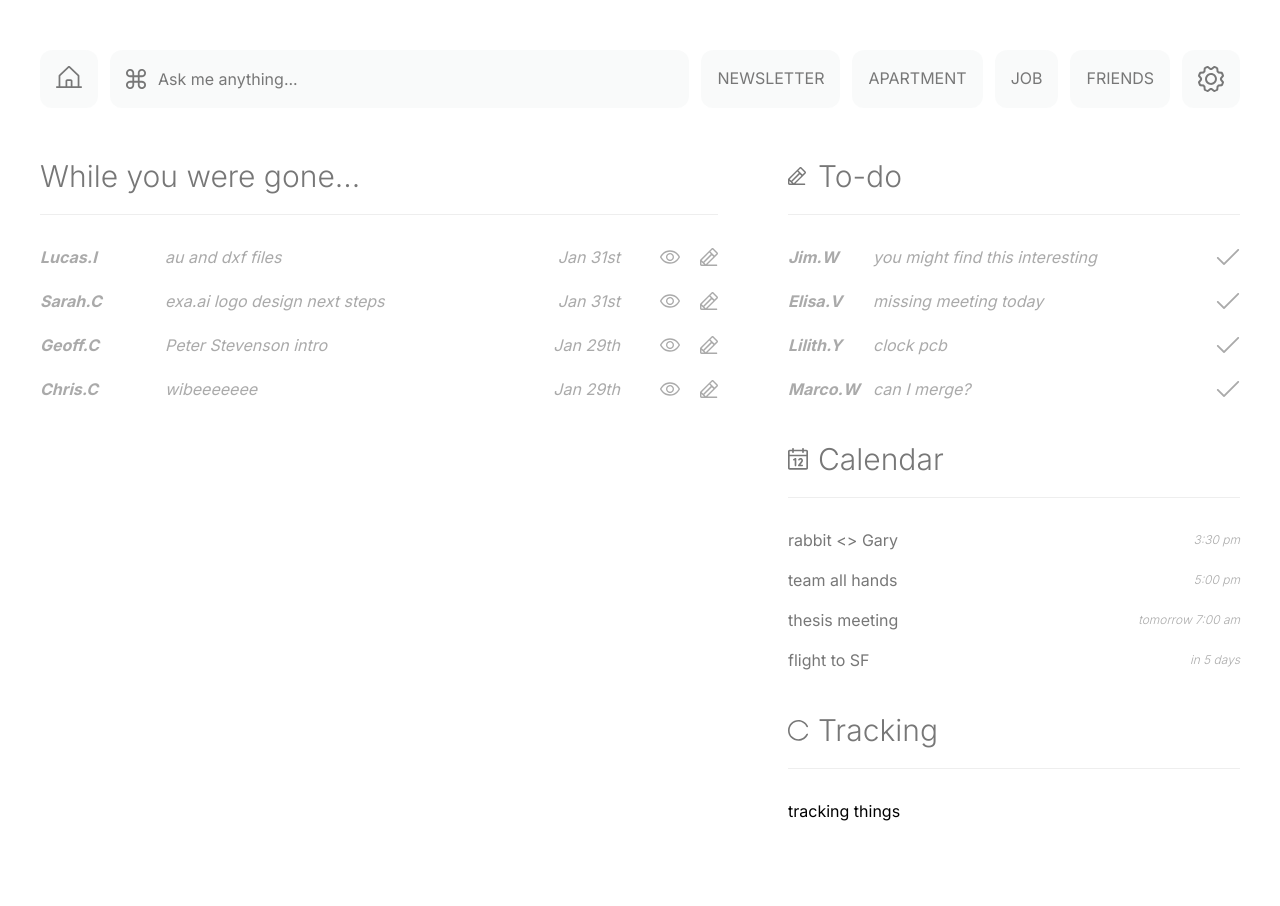
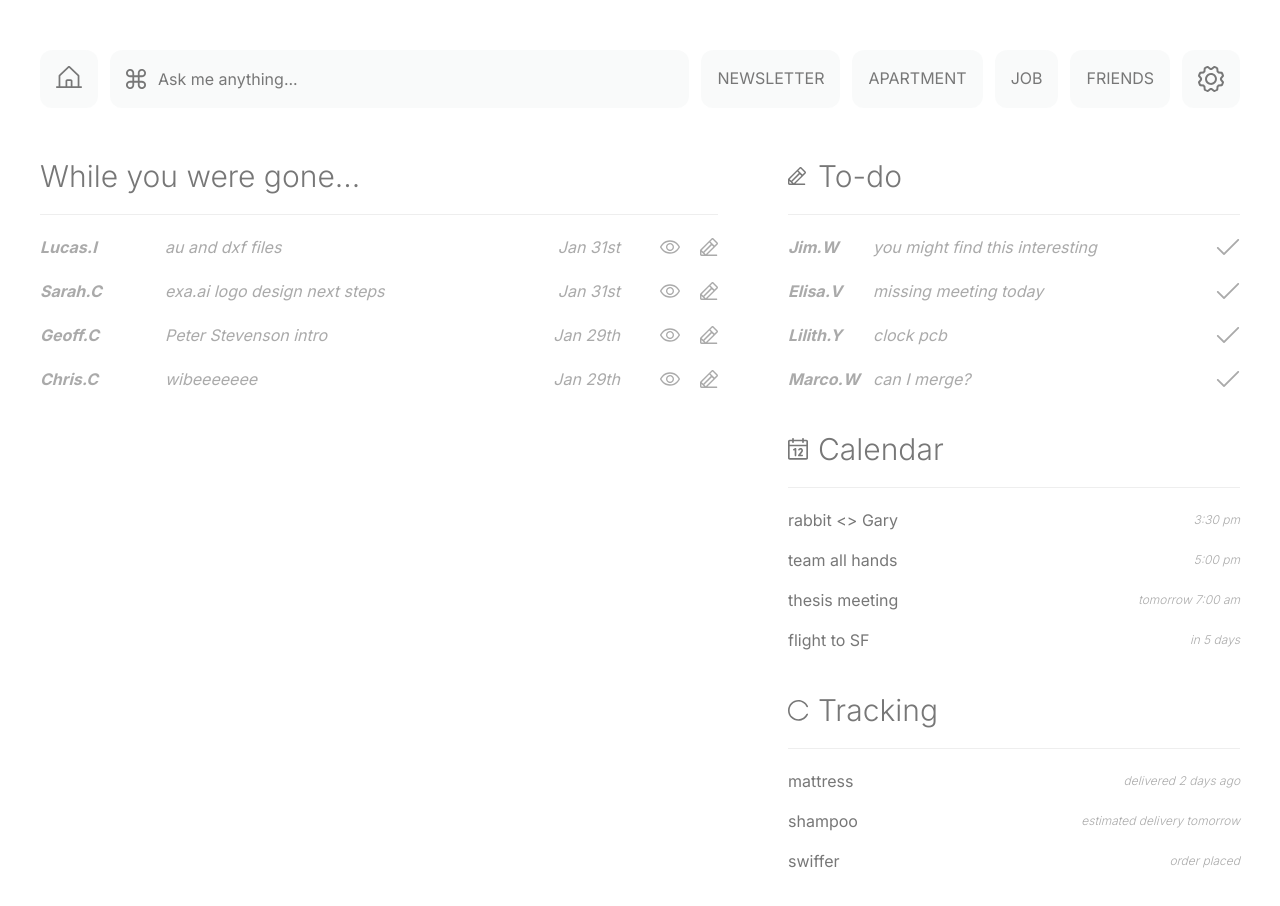
Before and after one commit to marcowang01/envelope-demo, a Next.js app: page / in a window 1280 px wide. Shown: the top 906 px of the page. Built offline with nearby package versions, Linux system fonts and the light colour scheme.

Commit message:
fix margins

```diff
--- a/src/components/calendarCard.tsx
+++ b/src/components/calendarCard.tsx
@@ -5,7 +5,7 @@ import { SimpleRow } from "./simpleRow";
 
 function CalendarCardItems() {
   return (
-    <div className="flex flex-col gap-4 justify start">
+    <div className="flex flex-col gap-4 justify start mt-[20px]">
       {calendarEvents.map((event) => (
         <SimpleRow
           key={event.id}
--- a/src/components/card.tsx
+++ b/src/components/card.tsx
@@ -24,7 +24,7 @@ export function Card({
         {title}
       </div>
       <div className="w-full h-[1px] bg-gray-350" />
-      <div className="w-full mt-[30px] mb-[40px]">{body}</div>
+      <div className="w-full mb-[40px]">{body}</div>
     </div>
   );
 }
--- a/src/components/summaryCard.tsx
+++ b/src/components/summaryCard.tsx
@@ -4,7 +4,7 @@ import { EmailRow } from "./emailRow";
 
 function SummaryCardItems() {
   return (
-    <div className="flex flex-col gap-[20px] w-full">
+    <div className="flex flex-col gap-[20px] w-full mt-[20px]">
       {summaryItems.map((email, index) => {
         return (
           <EmailRow
--- a/src/components/todoCard.tsx
+++ b/src/components/todoCard.tsx
@@ -5,7 +5,7 @@ import { EmailRow } from "./emailRow";
 
 function TodoCardItems() {
   return (
-    <div className="flex flex-col gap-[20px] w-full">
+    <div className="flex flex-col gap-[20px] w-full mt-[20px]">
       {todos.map((email, index) => {
         return (
           <EmailRow
--- a/src/components/trackingCard.tsx
+++ b/src/components/trackingCard.tsx
@@ -1,9 +1,20 @@
 import { Card } from "./card";
 import { trackingItems } from "@/data/emails";
 import { CIcon } from "@/assets/c-icon";
+import { SimpleRow } from "./simpleRow";
 
 function TrackingCardItems() {
-  return <div>tracking things</div>;
+  return (
+    <div className="flex flex-col gap-4 justify start mt-[20px]">
+      {trackingItems.map((item) => (
+        <SimpleRow
+          key={item.id}
+          title={item.item}
+          label={item.status}
+        />
+      ))}
+    </div>
+  )
 }
 
 function LoadingIcon() {
```
